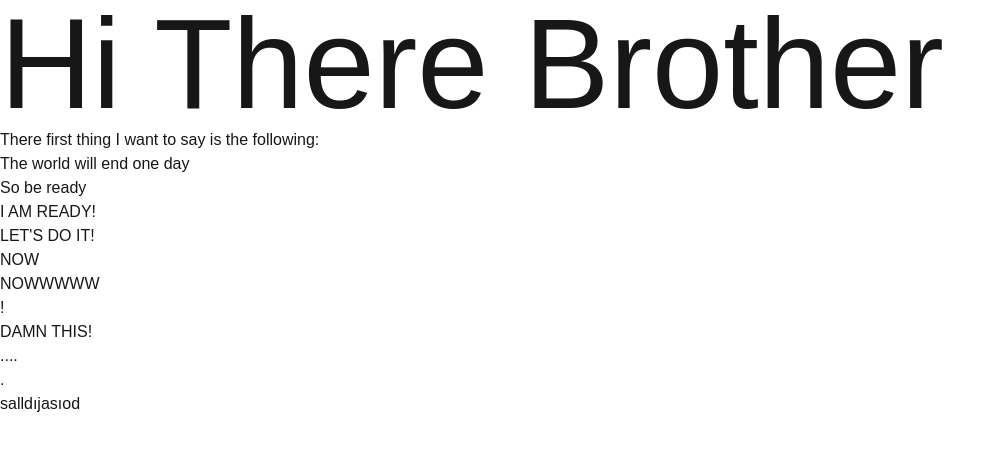
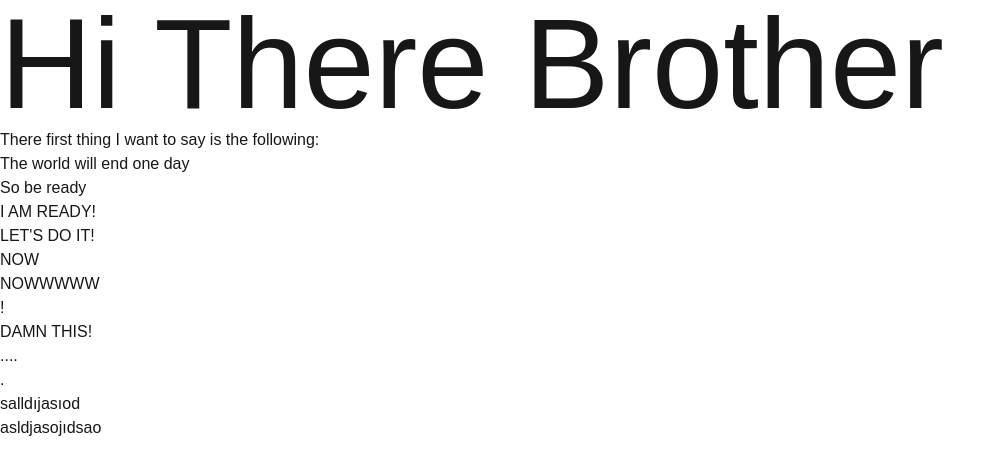
Before and after one commit to BrahimBoussada/to-delete-later, a Next.js app: page / in a window 1280 px wide. Shown: the top 474 px of the page, without its empty margins (0-1005 px from the left). Built offline with nearby package versions, Linux system fonts and the light colour scheme.

Commit message:
asdsalıdja

```diff
--- a/src/app/page.tsx
+++ b/src/app/page.tsx
@@ -11,12 +11,12 @@ export default function Home() {
       <p>LET'S DO IT!</p>
       <p>NOW</p>
       <p>NOWWWWW</p>
-
       <p>!</p>
       <p>DAMN THIS!</p>
       <p>....</p>
       <p>.</p>
       <p>salldıjasıod</p>
+      <p>asldjasojıdsao</p>
     </main>
   );
 }
```
